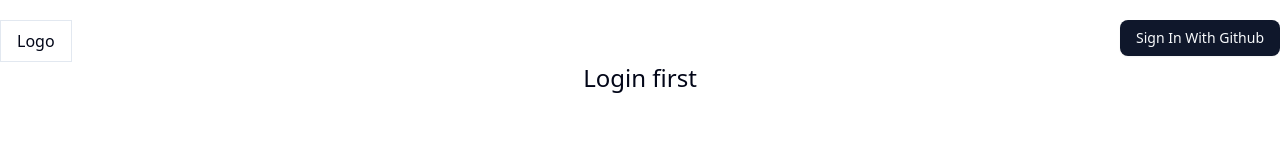
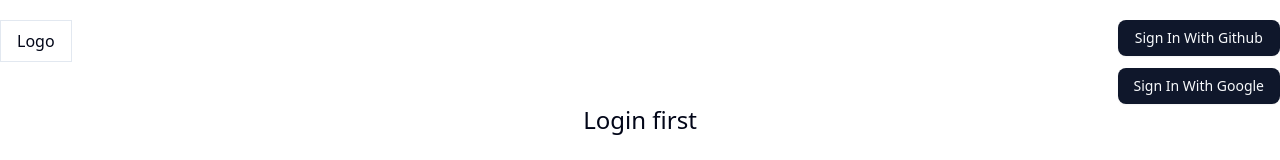
Before and after one commit to shamaDmitry/mern-chat-next.js, a Next.js app: page / in a window 1280 px wide. Shown: the top 160 px of the page. Built offline with nearby package versions, Linux system fonts and the light colour scheme; no server answers.

Commit message:
add google auth

```diff
--- a/src/app/page.tsx
+++ b/src/app/page.tsx
@@ -1,5 +1,5 @@
 import Link from "next/link";
-import { SignInButton } from "@/src/components/sign-in-button";
+import { SignInButtons } from "@/src/components/sign-in-button";
 import { auth } from "@/src/auth";
 import { SignOutButton } from "@/src/components/sign-out-button";
 import { Avatar, AvatarFallback, AvatarImage } from "../components/ui/avatar";
@@ -9,13 +9,13 @@
 
   return (
     <div className="container mx-auto py-5">
-      <div className="flex gap-2 flex-wrap justify-between">
+      <div className="flex gap-2 flex-wrap justify-between items-start">
         <Link href="/" className="border py-2 px-4 capitalize">
           logo
         </Link>
 
         <div className="flex gap-2">
-          {!session?.user && <SignInButton />}
+          {!session?.user && <SignInButtons />}
 
           {session?.user && (
             <div className="flex gap-5 items-center">
--- a/src/auth.ts
+++ b/src/auth.ts
@@ -1,6 +1,12 @@
 import NextAuth from "next-auth";
 import GitHub from "next-auth/providers/github";
+import Google from "next-auth/providers/google";
 
 export const { handlers, signIn, signOut, auth } = NextAuth({
-  providers: [GitHub],
+  providers: [
+    GitHub,
+    Google({
+      clientId: process.env.AUTH_GOOGLE_CLIENT_ID!,
+    }),
+  ],
 });
--- a/src/components/sign-in-button.tsx
+++ b/src/components/sign-in-button.tsx
@@ -1,8 +1,13 @@
 "use client";
 
-import { login } from "@/src/lib/actions/auth";
+import { loginGithub, loginGoogle } from "@/src/lib/actions/auth";
 import { Button } from "@/src/components/ui/button";
 
-export const SignInButton = () => {
-  return <Button onClick={() => login()}> Sign In With Github</Button>;
+export const SignInButtons = () => {
+  return (
+    <div className="flex flex-col gap-3">
+      <Button onClick={() => loginGithub()}> Sign In With Github</Button>
+      <Button onClick={() => loginGoogle()}> Sign In With Google</Button>
+    </div>
+  );
 };
--- a/src/lib/actions/auth.ts
+++ b/src/lib/actions/auth.ts
@@ -2,8 +2,12 @@
 
 import { signIn, signOut } from "@/src/auth";
 
-export const login = async () => {
+export const loginGithub = async () => {
   await signIn("github", { redirectTo: "/" });
+};
+
+export const loginGoogle = async () => {
+  await signIn("google", { redirectTo: "/" });
 };
 
 export const logout = async () => {
```
